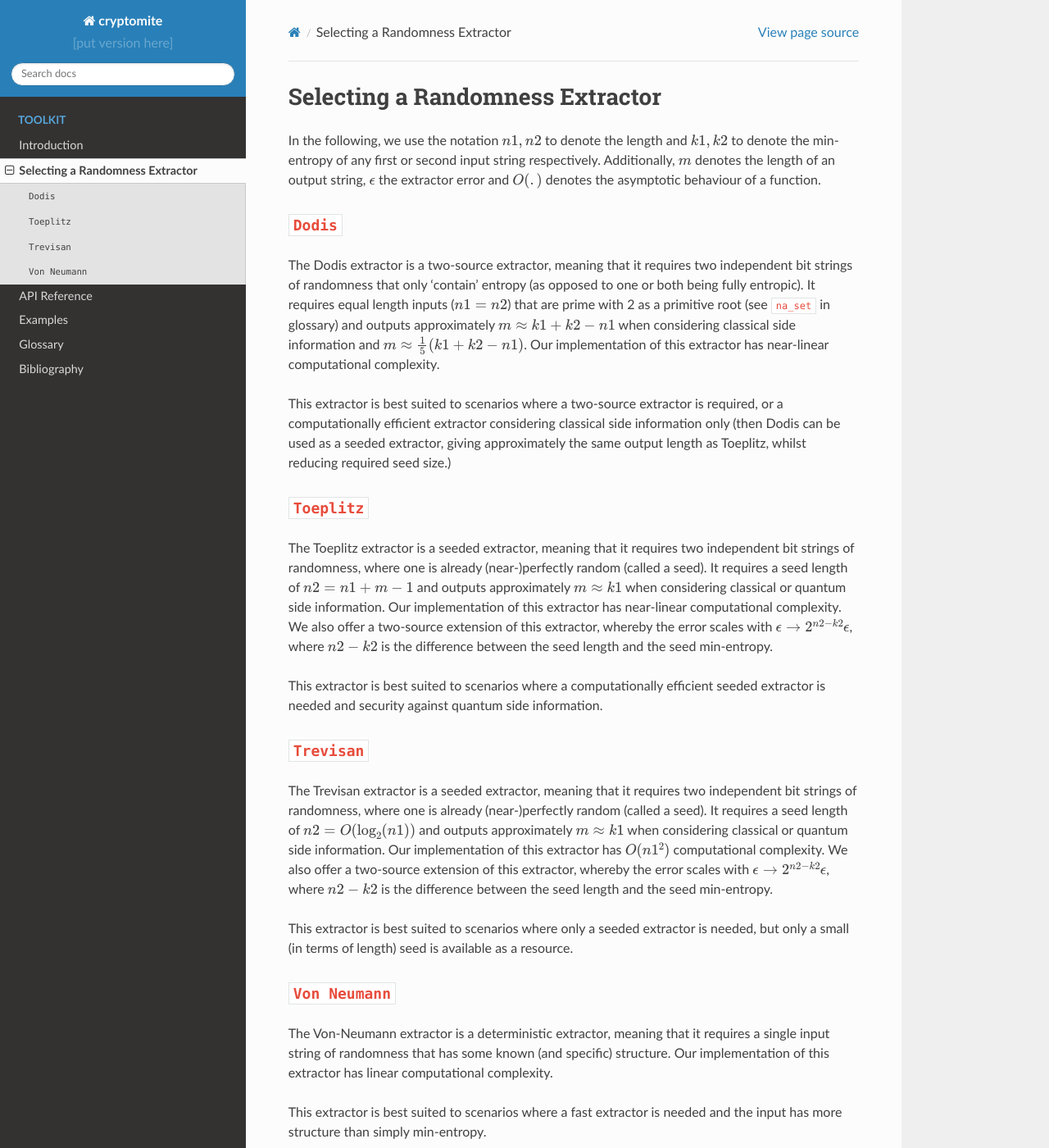
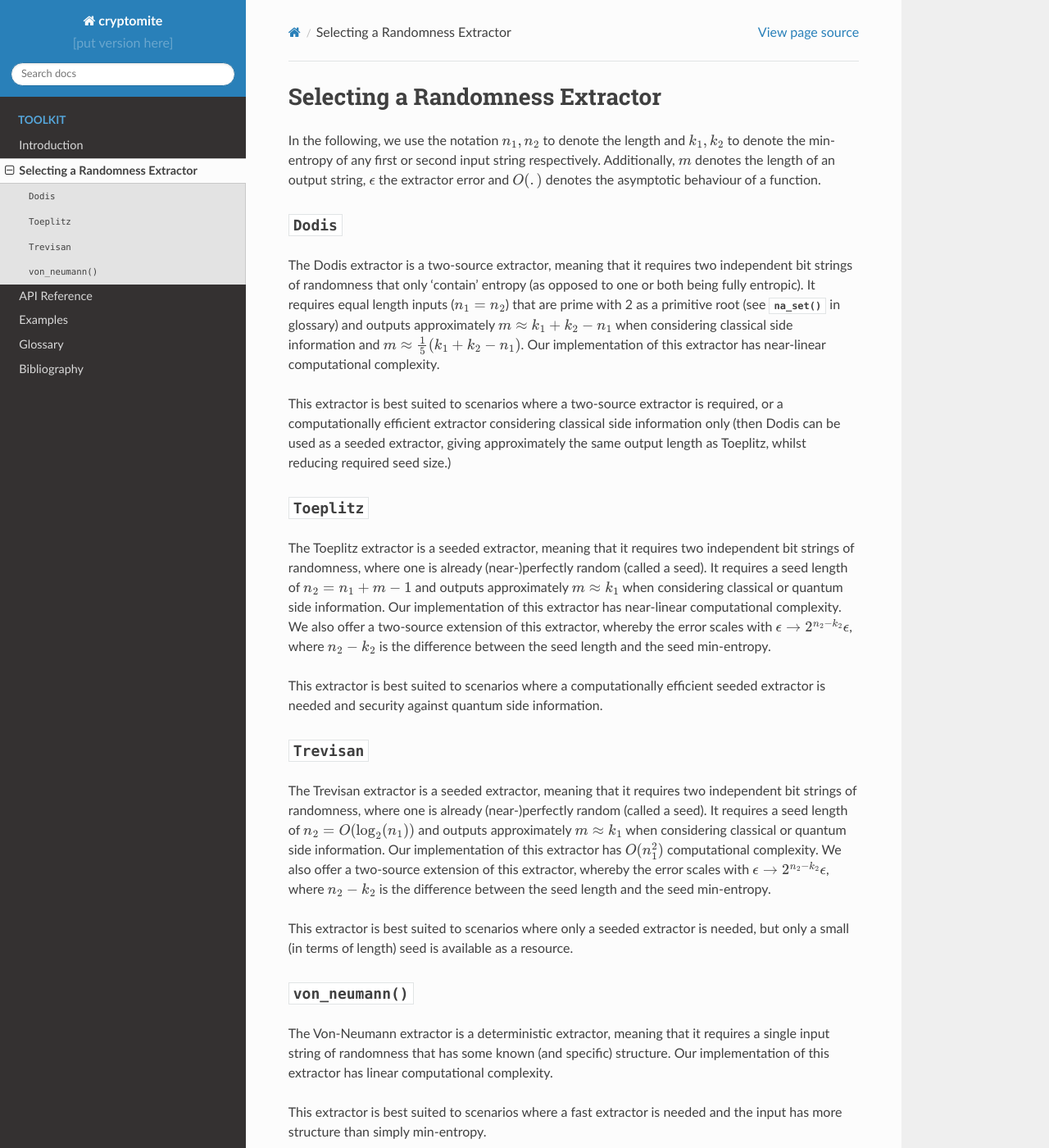
Before and after one commit to CQCL/cryptomite, a Sphinx documentation site: the page built from docs/gettingstarted.rst, in a window 1280 px wide and 1400 px high. Shown: the whole window at 82% size. Built offline with Sphinx 7.4.7 and the Read the Docs theme 2.0.0, drawn with Linux system fonts in a browser that asks for light colours.

Commit message:
Clean up

```diff
--- a/docs/bibliography.rst
+++ b/docs/bibliography.rst
@@ -11,8 +11,8 @@ Bibliography
 
 .. [For2020] C. Foreman, S. Wright, A. Edgington et al. `Practical randomness and privacy amplification <https://arxiv.org/abs/2009.06551>`_, Pre-print (2020)
 
-.. [Trev2001] L. Trevisan, `Extractors and Pseudorandom Generators`_, J. ACM, vol. 48, pp. 860–879 (2001)
+.. [Trev2001] L. Trevisan, `Extractors and Pseudorandom Generators <https://lucatrevisan.github.io/pubs/extractor-full.pdf>`_, J. ACM, vol. 48, pp. 860–879 (2001)
 
 .. [Mauer2012] W. Mauerer, C. Portmann, and V. B. Scholz, `A modular framework for randomness extraction based on Trevisan’s construction <https://arxiv.org/pdf/1212.0520.pdf>`_, Pre-print (2012)
 
-.. [Dodis20] Y. Dodis, A. Elbaz, R. Oliveira, and R. Raz, `Improved randomness extraction from two independent sources <https://link.springer.com/chapter/10.1007/978-3-540-27821-4_30>` in Proceedings RANDOM, vol. 3122, pp. 334–344 (2004)
+.. [Dodis20] Y. Dodis, A. Elbaz, R. Oliveira, and R. Raz, `Improved randomness extraction from two independent sources <https://link.springer.com/chapter/10.1007/978-3-540-27821-4_30>`_ in Proceedings RANDOM, vol. 3122, pp. 334–344 (2004)
--- a/docs/gettingstarted.rst
+++ b/docs/gettingstarted.rst
@@ -1,48 +1,48 @@
 Selecting a Randomness Extractor
 ===============
-In the following, we use the notation :math:`n1, n2` to denote the length and :math:`k1, k2` to denote the min-entropy of
+In the following, we use the notation :math:`n_1, n_2` to denote the length and :math:`k_1, k_2` to denote the min-entropy of
 any first or second input string respectively. Additionally, :math:`m` denotes the length of an output string, :math:`\epsilon`
 the extractor error and :math:`O(.)` denotes the asymptotic behaviour of a function.
 
-:code:`Dodis`
------------------
+:py:class:`.Dodis`
+------------------
 The Dodis extractor is a two-source extractor, meaning that it requires two independent bit
 strings of randomness that only 'contain' entropy (as opposed to one or both being fully entropic).
-It requires equal length inputs (:math:`n1 = n2`) that are prime with 2 as a primitive root (see :code:`na_set` in glossary)
-and outputs approximately :math:`m \approx k1 + k2 - n1` when considering classical side information and :math:`m \approx \frac{1}{5}(k1 + k2 - n1)`.
+It requires equal length inputs (:math:`n_1 = n_2`) that are prime with 2 as a primitive root (see :py:func:`.na_set` in glossary)
+and outputs approximately :math:`m \approx k_1 + k_2 - n_1` when considering classical side information and :math:`m \approx \frac{1}{5}(k_1 + k_2 - n_1)`.
 Our implementation of this extractor has near-linear computational complexity.
 
 This extractor is best suited to scenarios where a two-source extractor is required,
 or a computationally efficient extractor considering classical side information only (then Dodis can be
 used as a seeded extractor, giving approximately the same output length as Toeplitz, whilst reducing required seed size.)
 
-:code:`Toeplitz`
------------------
+:py:class:`.Toeplitz`
+---------------------
 The Toeplitz extractor is a seeded extractor, meaning that it requires two independent bit
 strings of randomness, where one is already (near-)perfectly random (called a seed).
-It requires a seed length of :math:`n2 = n1 + m - 1`
-and outputs approximately :math:`m \approx k1` when considering classical or quantum side information.
+It requires a seed length of :math:`n_2 = n_1 + m - 1`
+and outputs approximately :math:`m \approx k_1` when considering classical or quantum side information.
 Our implementation of this extractor has near-linear computational complexity.
-We also offer a two-source extension of this extractor, whereby the error scales with :math:`\epsilon \rightarrow 2^{n2 - k2} \epsilon`,
-where :math:`n2-k2` is the difference between the seed length and the seed min-entropy.
+We also offer a two-source extension of this extractor, whereby the error scales with :math:`\epsilon \rightarrow 2^{n_2 - k_2} \epsilon`,
+where :math:`n_2-k_2` is the difference between the seed length and the seed min-entropy.
 
 This extractor is best suited to scenarios where a computationally efficient seeded extractor is needed and security
 against quantum side information.
 
-:code:`Trevisan`
------------------
+:py:class:`.Trevisan`
+---------------------
 The Trevisan extractor is a seeded extractor, meaning that it requires two independent bit
 strings of randomness, where one is already (near-)perfectly random (called a seed).
-It requires a seed length of :math:`n2 = O(\log_2 (n1))` and outputs approximately :math:`m \approx k1` when considering classical or quantum side information.
-Our implementation of this extractor has :math:`O(n1^2)` computational complexity.
-We also offer a two-source extension of this extractor, whereby the error scales with :math:`\epsilon \rightarrow 2^{n2 - k2} \epsilon`,
-where :math:`n2-k2` is the difference between the seed length and the seed min-entropy.
+It requires a seed length of :math:`n_2 = O(\log_2 (n_1))` and outputs approximately :math:`m \approx k_1` when considering classical or quantum side information.
+Our implementation of this extractor has :math:`O(n_1^2)` computational complexity.
+We also offer a two-source extension of this extractor, whereby the error scales with :math:`\epsilon \rightarrow 2^{n_2 - k_2} \epsilon`,
+where :math:`n_2-k_2` is the difference between the seed length and the seed min-entropy.
 
 This extractor is best suited to scenarios where only a seeded extractor is needed, but only a
 small (in terms of length) seed is available as a resource.
 
-:code:`Von Neumann`
------------------
+:py:func:`.von_neumann`
+-----------------------
 The Von-Neumann extractor is a deterministic extractor, meaning that it requires a
 single input string of randomness that has some known (and specific) structure.
 Our implementation of this extractor has linear computational complexity.
--- a/setup.cfg
+++ b/setup.cfg
@@ -5,17 +5,13 @@ long_description = file: README.md
 long_description_content_type = text/markdown
 author = Cambridge Quantum
 author_email = richie.yeung@cambridgequantum.com
-license = Apache-2.0
 license_files = file: LICENSE
 keywords =
     quantum
     quantum computing
 classifiers =
-    Development Status :: 5 - Production/Stable
-    Environment :: Console
     Intended Audience :: Developers
     Intended Audience :: Science/Research
-    License :: OSI Approved :: Apache Software License
     Operating System :: OS Independent
     Programming Language :: Python :: 3
     Programming Language :: Python :: 3.8
```
Also changed, not shown: docs/index.rst (+8 -4 lines).
